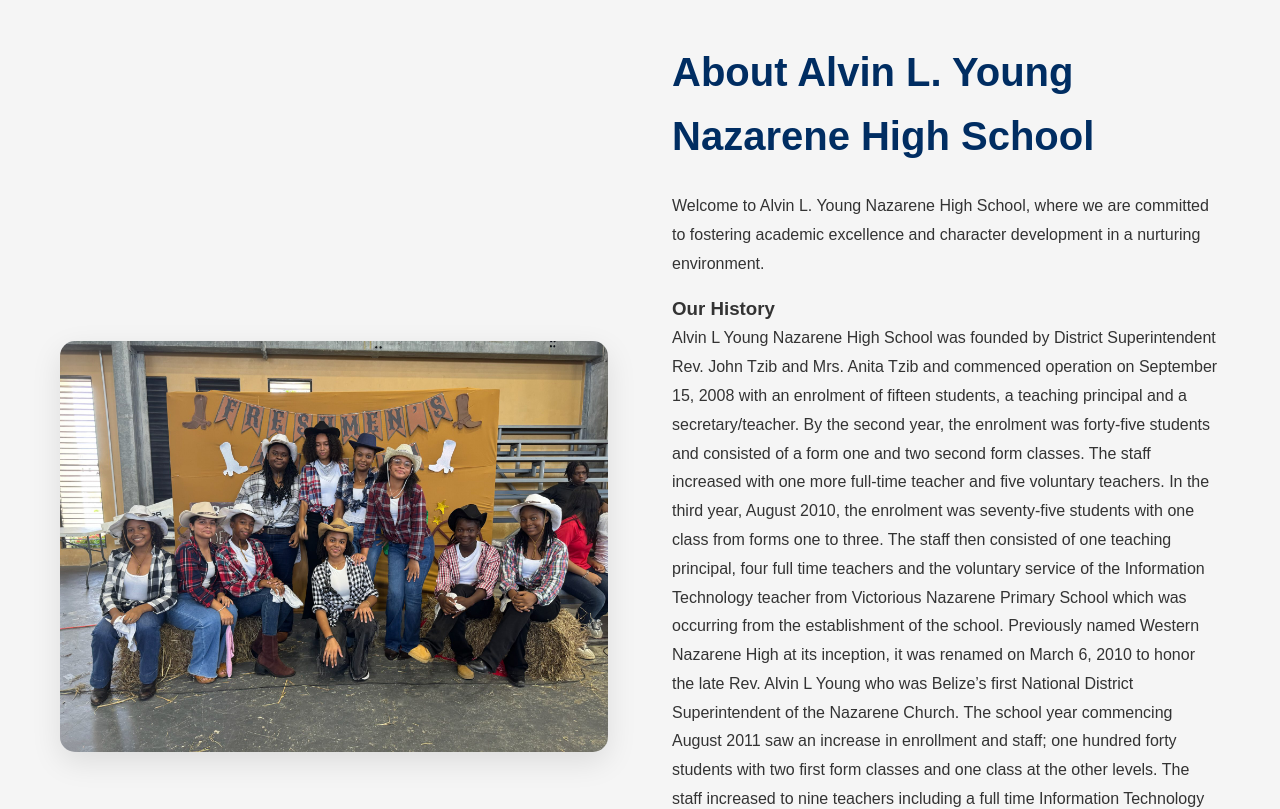
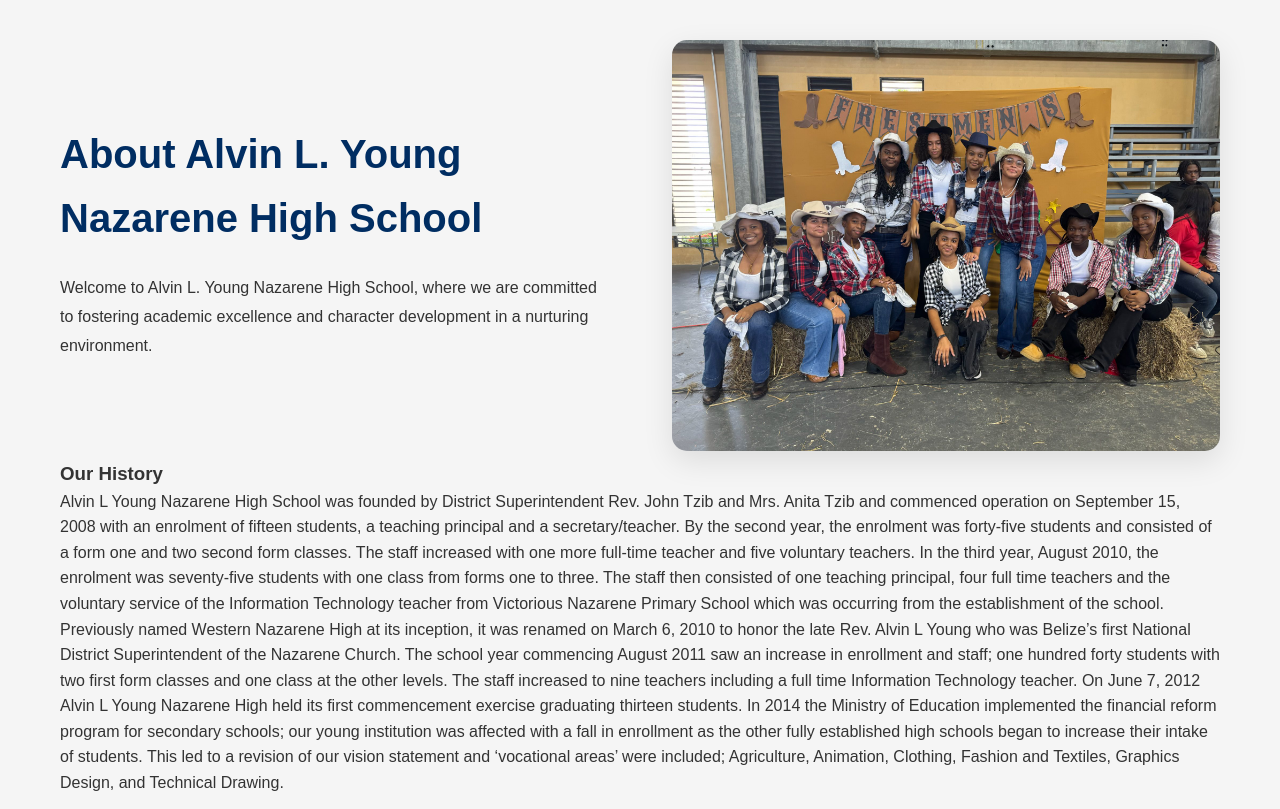
Before and after one commit to NasTiaFox30/Alvin_L_Young_Nazarene_High_School-landing-page, a React (Vite) app: page / in a window 1280 px wide. Shown: the part 840-1649 px from the top of the page. Built offline with nearby package versions, Linux system fonts and the light colour scheme.

Commit message:
update structure of About.jsx

```diff
--- a/src/components/About.jsx
+++ b/src/components/About.jsx
@@ -8,15 +8,18 @@
     <section id="about" className="about-section section">
       <div className="container">
         <div className="about-content">
+
+          <div className="about-text">
+            <h2>About {schoolInfo.name }</h2>
+            <p>Welcome to {schoolInfo.name}, {schoolInfo.about.welcomeText} </p>
+          </div>
           <div className="about-image">
             <img src={schoolInfo.mainImage} alt="College" />
           </div>
-          <div className="about-text">
-            <h2>About {schoolInfo.name }</h2>
-            <p>Welcome to {schoolInfo.name}, {schoolInfo.about.welcomeText} </p>
+        </div>
+        <div className="about-history">
             <h3>Our History</h3>
-              <p>{schoolInfo.about.historyText}</p>
-          </div>
+            <p>{schoolInfo.about.historyText}</p>
         </div>
       </div>
     </section>
```
